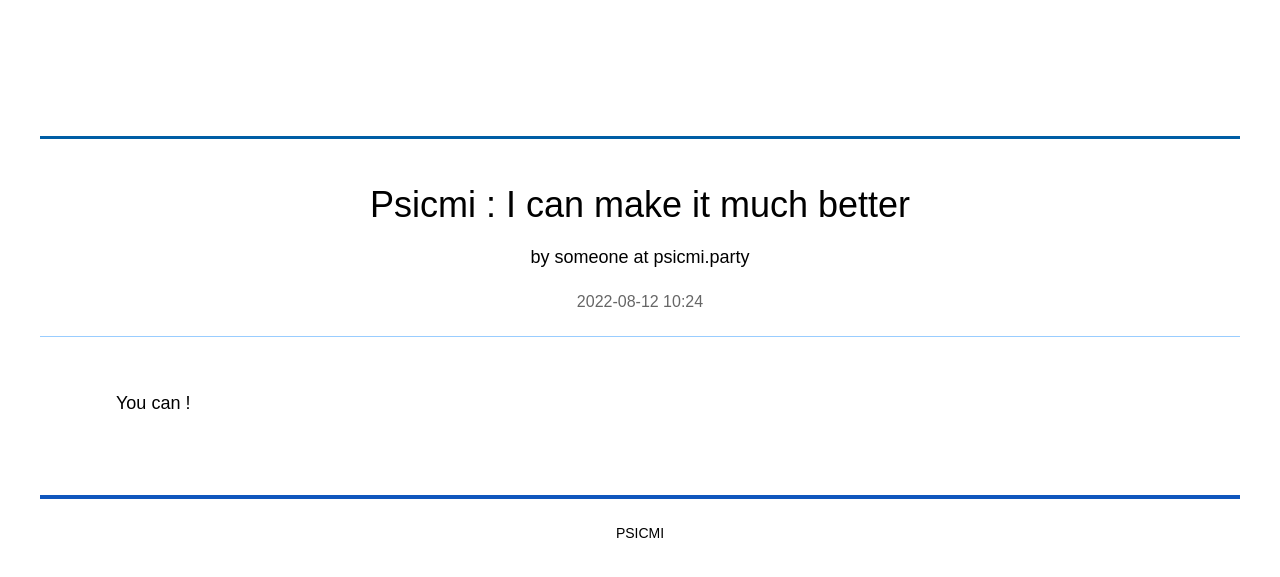
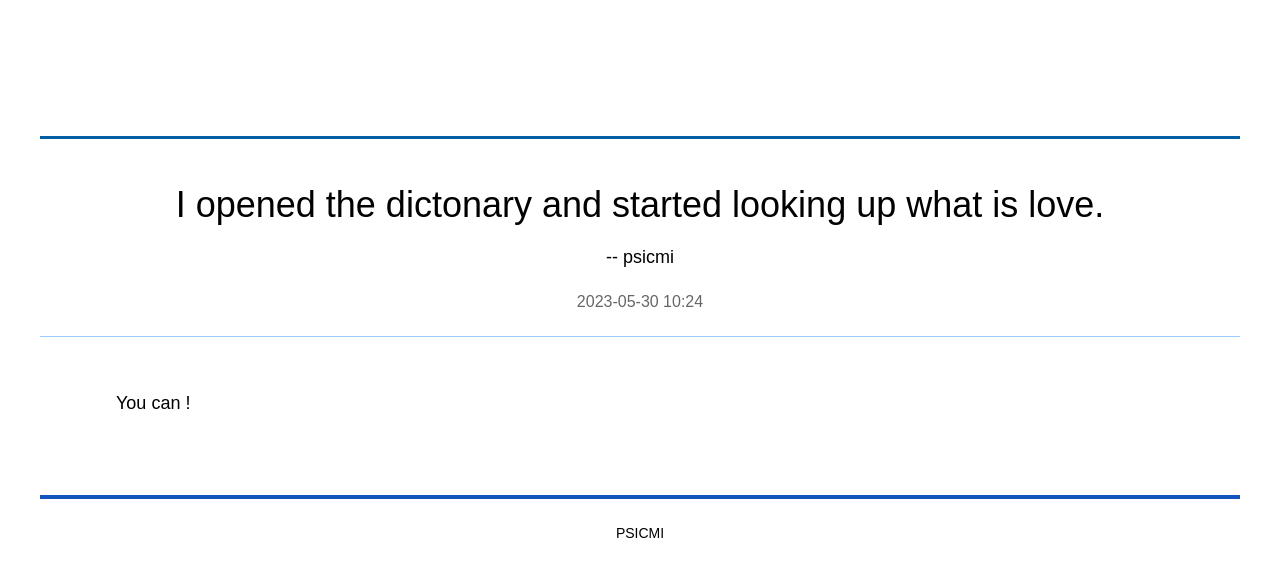
Before and after one commit to psicmi/psicmi.github.io, a Jekyll site: the page built from index.html, in a window 1280 px wide. Shown: the top 577 px of the page. Built offline with Jekyll 4.4.1, drawn with Linux system fonts in a browser that asks for light colours.

Commit message:
Update _config.yml

```diff
--- a/_config.yml
+++ b/_config.yml
@@ -7,6 +7,6 @@ author: "PSICMI"
 markdown: kramdown
 
 # Statement settings
-statement_title: "Psicmi : I can make it much better"
-statement_subtitle: "by someone at psicmi.party"
-statement_time: "2022-08-12 10:24"
+statement_title: "I opened the dictonary and started looking up what is love."
+statement_subtitle: "-- psicmi"
+statement_time: "2023-05-30 10:24"
```
